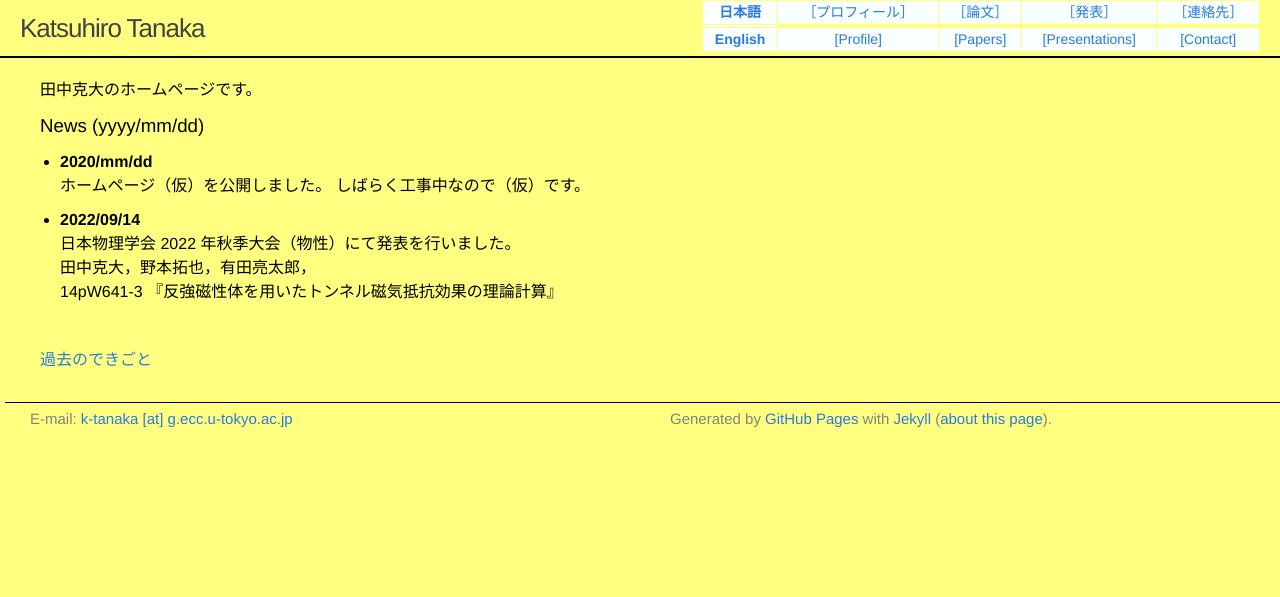
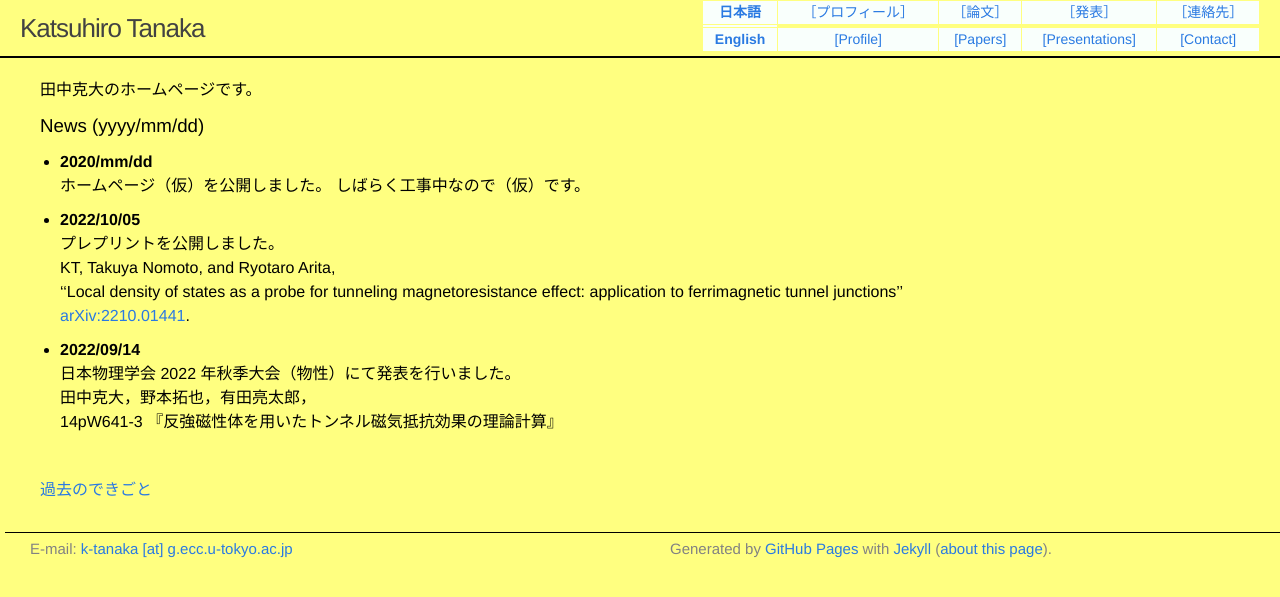
Before and after one commit to katsu-tanaka/katsu-tanaka.github.io, a Jekyll site: the page built from index.md, in a window 1280 px wide. Shown: the top 597 px of the page. Built offline with Jekyll 4.4.1, drawn with Linux system fonts in a browser that asks for light colours.

Commit message:
add preprint

```diff
--- a/index.md
+++ b/index.md
@@ -10,6 +10,12 @@ title: Katsuhiro Tanaka
   ホームページ（仮）を公開しました。
   しばらく工事中なので（仮）です。
 
+- **2022/10/05**
+  プレプリントを公開しました。
+  KT, Takuya Nomoto, and Ryotaro Arita,
+  ''Local density of states as a probe for tunneling magnetoresistance effect: application to ferrimagnetic tunnel junctions''
+  [arXiv:2210.01441](https://arxiv.org/abs/2210.01441){:target="_blank"}.
+
 - **2022/09/14**
   日本物理学会 2022 年秋季大会（物性）にて発表を行いました。
   田中克大，野本拓也，有田亮太郎，
```
Also changed, not shown: en/papers_e.md (+3 -0 lines), index_e.md (+6 -0 lines), ja/papers_j.md (+5 -2 lines).
